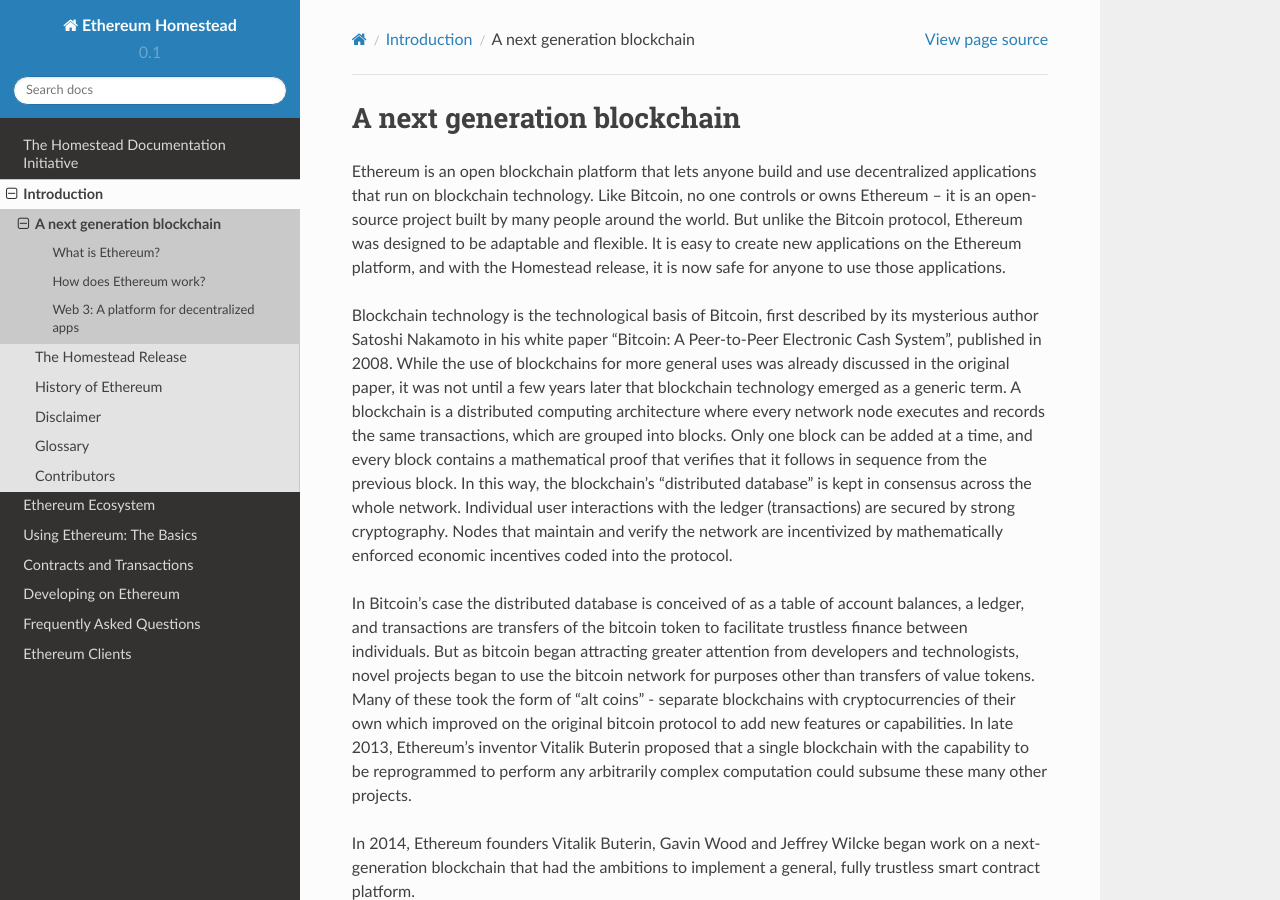
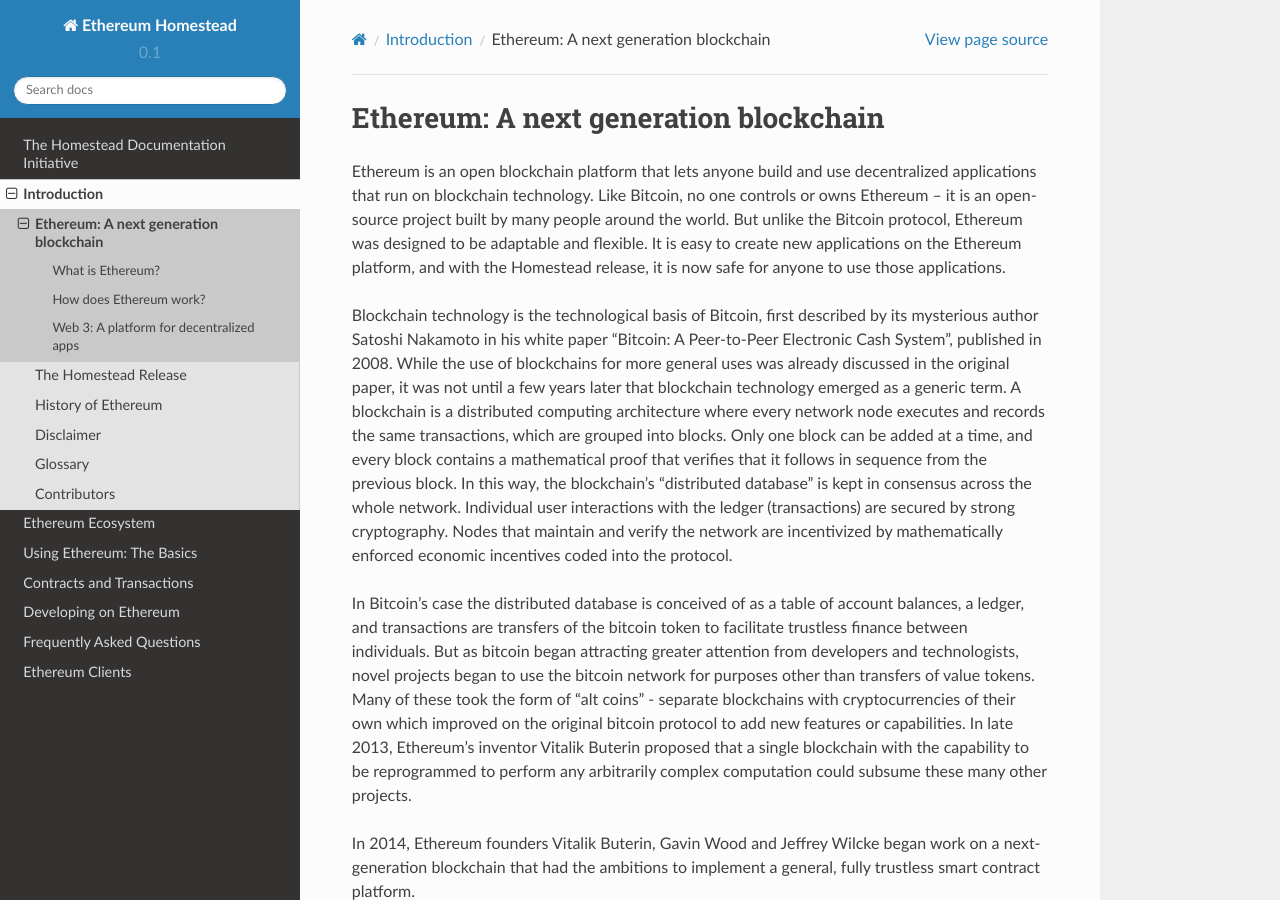
Before and after one commit to ethereum/homestead-guide, a Sphinx documentation site: the page built from source/introduction/what-is-ethereum.rst, in a window 1280 px wide and 900 px high. Built offline with Sphinx 7.4.7 and the Read the Docs theme 2.0.0, drawn with Linux system fonts in a browser that asks for light colours.

Commit message:
Updating faqs
# Conflicts:
#	source/frequently-asked-questions/frequently-asked-questions.rst

```diff
--- a/source/introduction/what-is-ethereum.rst
+++ b/source/introduction/what-is-ethereum.rst
@@ -1,5 +1,6 @@
+.. _what-is-ethereum:
 
-A next generation blockchain
+Ethereum: A next generation blockchain
 =======================================================================
 Ethereum is an open blockchain platform that lets anyone build and use decentralized applications that run on blockchain technology. Like Bitcoin, no one controls or owns Ethereum – it is an open-source project built by many people around the world. But unlike the Bitcoin protocol, Ethereum was designed to be adaptable and flexible. It is easy to create new applications on the Ethereum platform, and with the Homestead release, it is now safe for anyone to use those applications.
 
```
Also changed, not shown: source/frequently-asked-questions/frequently-asked-questions.rst (+2 -9 lines).
